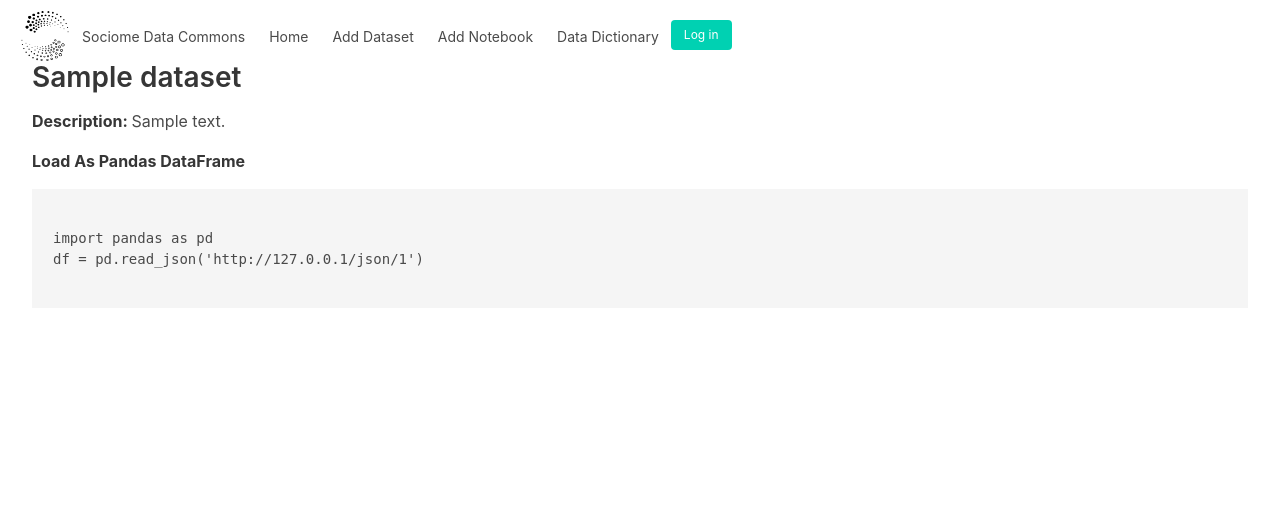
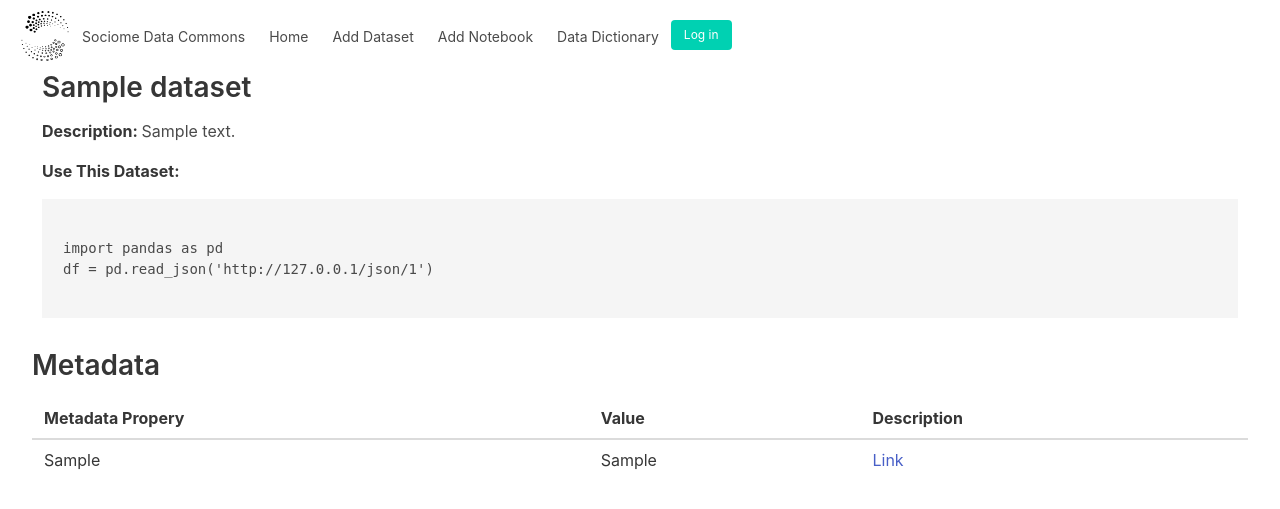
Before and after one commit to sociome/sociome-data-commons, a Django app: page /dataset?id=1 in a window 1280 px wide. Shown: the top 509 px of the page. Run offline with Django 4.2, Linux system fonts and the light colour scheme; tables that the repository leaves empty hold one stand-in row (values such as "Sample post").

Commit message:
Updated to round out the metadata tracking

```diff
--- a/sociomedc/fileserver/metadata.py
+++ b/sociomedc/fileserver/metadata.py
@@ -26,14 +26,16 @@ def do_html(path):
     for element, level in depth_iter(e.getroot()):
 
         name = str(element.text).strip() + ' ' + data_documentation_enum[level]
+        name = name.strip()
 
         if level <= 2:
             continue
 
         header = '<h'+str(level*2)+'>' + ' ' + str(name) + '</h'+str(level*2)+'>'
+        anchor = ('<a id="%s">' % name) + header + '</a>'
 
         lines.append('<div class="content">')
-        lines.append(header)
+        lines.append(anchor)
         lines.append(element.attrib['description'])
 
         if str(element.tag) == 'attribute':
@@ -88,15 +90,16 @@ def do_form(path):
             reference_file = element.attrib['compileType']
 
             if reference_file in data_type_enum:
-                lines.append("<input type='text' name='%s'>" % name)
+                lines.append("<input type='text' name='metadata_%s'>" % name)
             else:
-                lines.append('<select id="%sinp" name="%s">' % (name, name))
+                lines.append('<select id="%sinp" name="metadata_%s">' % (name, name))
 
                 ref_e = ET.parse(path + '/' + reference_file + '.xml')
 
                 for ref_element, ref_level in depth_iter(ref_e.getroot()):
 
                     if ref_element.attrib.get('name', '') == name.strip():
+                        lines.append('<option value="None">None</option>')
                         for child in (ref_element):
                             lines.append('<option value="%s">%s</option>' % (child.text, child.text))
 
--- a/sociomedc/fileserver/models.py
+++ b/sociomedc/fileserver/models.py
@@ -19,3 +19,9 @@ class Dataset(models.Model):
     def save(self, *args, **kwargs):
         self.uuid = uuid.uuid4()
         super(Dataset, self).save(*args, **kwargs)
+
+
+class Metadata(models.Model):
+    dataset = models.ForeignKey(Dataset, on_delete=models.CASCADE)
+    key = models.CharField(max_length=1024)
+    value = models.CharField(max_length=1024)
--- a/sociomedc/fileserver/views.py
+++ b/sociomedc/fileserver/views.py
@@ -30,6 +30,13 @@ def upload(request):
         new_dataset = Dataset(file=file, name=name,desc=desc)
         new_dataset.save()
 
+        for key,value in request.POST.items():
+
+            if 'metadata' in key:
+                key = key.split('_')[1]
+                m = Metadata(dataset=new_dataset, key=key, value=value)
+                m.save()
+
         return index(request, True)
 
 
@@ -38,5 +45,7 @@ def dataset(request):
         uuid = request.GET.get('id')
         dataset = Dataset.objects.filter(uuid=uuid)
         client_ip = str(request.META['REMOTE_ADDR'])
+
+        metadata = Metadata.objects.filter(dataset = dataset[0])
         #print(client_ip)
-        return render(request, 'dataset.html', {'dataset': dataset[0], 'clientip': client_ip})
+        return render(request, 'dataset.html', {'dataset': dataset[0], 'clientip': client_ip, 'metadata': metadata})
--- a/sociomedc/templates/dataset.html
+++ b/sociomedc/templates/dataset.html
@@ -1,10 +1,11 @@
 {% extends 'base.html' %}
 
 {% block content %}
+<div class="content is-fluid" style="margin: 10px;">
 <h2>{{dataset.name}}</h2>
 <p><strong>Description: </strong> {{dataset.desc}}</p>
 
-<p><strong>Load As Pandas DataFrame</strong></p>
+<p><strong>Use This Dataset: </strong></p>
 
 <pre>
 <code>
@@ -12,4 +13,26 @@ import pandas as pd
 df = pd.read_json('http://{{clientip}}/json/{{dataset.uuid}}')
 </code>
 </pre>
+</div>
+
+<h2>Metadata</h2>
+<table class="table">
+    <thead>
+      <tr>
+          <th>Metadata Propery</th>
+          <th>Value</th>
+          <th>Description</th>
+      </tr>
+
+    </thead>
+{% for m in metadata %}
+        <tr>
+          <td>{{m.key}}</td>
+          <td>{{m.value}}</td>
+          <td><a href="/dictionary#{{m.key}}">Link</a></td>
+        </tr>
+{% endfor %}
+</table>
+
+
 {% endblock %}
```
